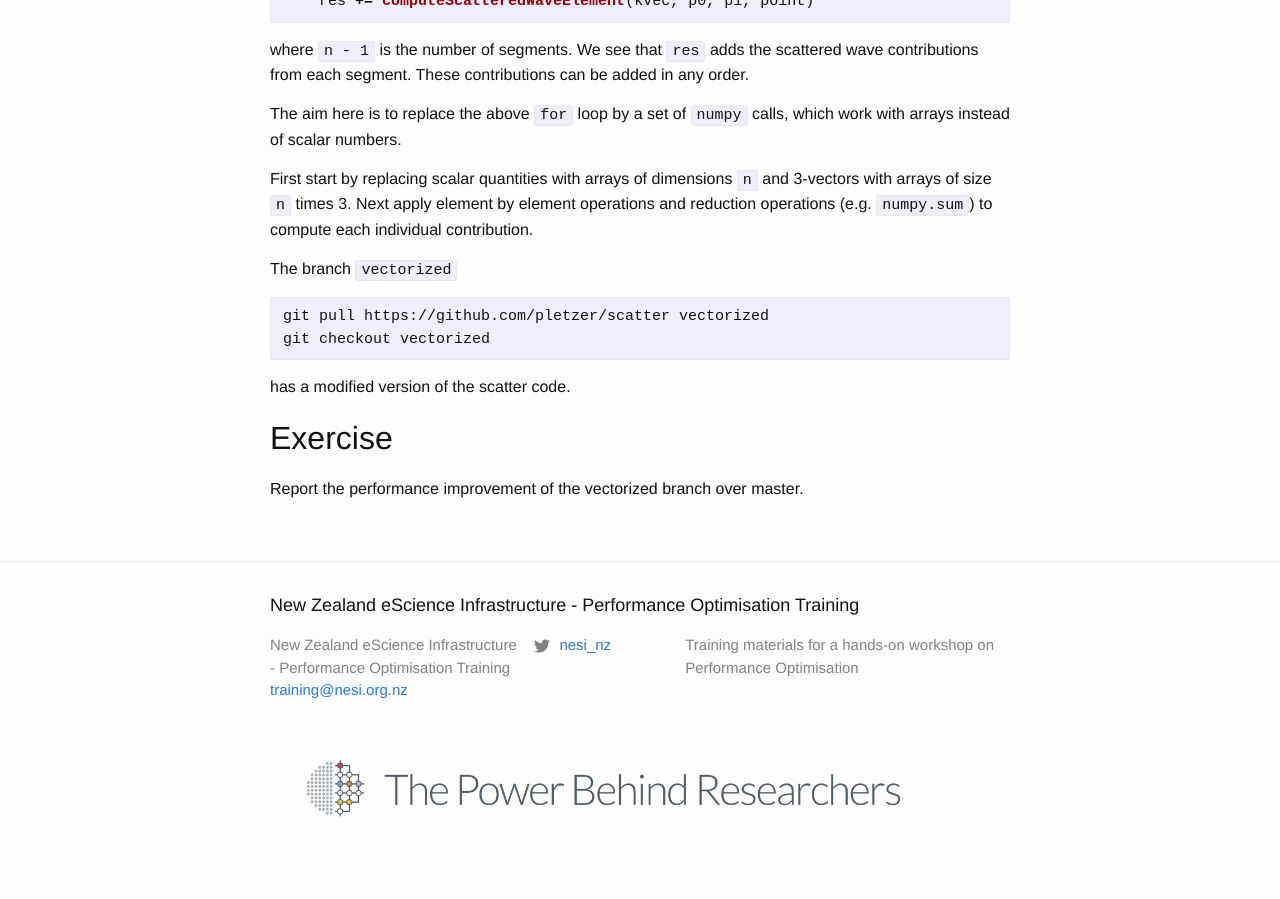
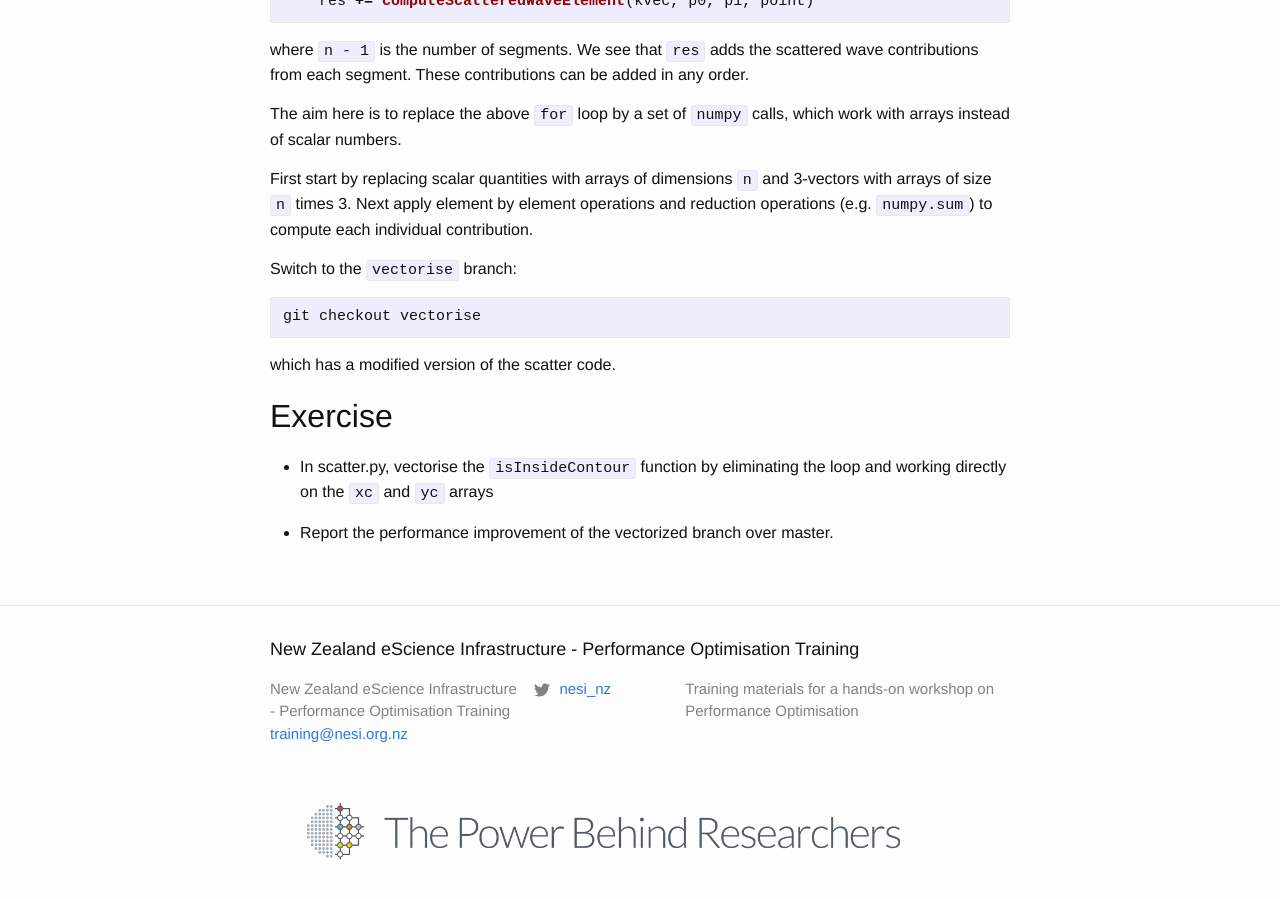
Before and after one commit to nesi/perf-training, a Jekyll site: the page built from _lessons/python-scatter/02-vectorising.md, in a window 1280 px wide and 900 px high, scrolled down 1893 px. Built offline with Jekyll 4.4.1, drawn with Linux system fonts in a browser that asks for light colours.

Commit message:
ns -> nc, vectorized -> vectorise

````diff
--- a/_lessons/python-scatter/02-vectorising.md
+++ b/_lessons/python-scatter/02-vectorising.md
@@ -58,13 +58,14 @@ The aim here is to replace the above `for` loop by a set of `numpy` calls, which
 
 First start by replacing scalar quantities with arrays of dimensions `n` and 3-vectors with arrays of size `n` times 3. Next apply element by element operations and reduction operations (e.g. `numpy.sum`) to compute each individual contribution.
 
-The branch `vectorized`
+Switch to the `vectorise` branch:
 ```
-git pull https://github.com/pletzer/scatter vectorized
-git checkout vectorized
+git checkout vectorise
 ```
-has a modified version of the scatter code.
+which has a modified version of the scatter code.
 
 ## Exercise
 
-Report the performance improvement of the vectorized branch over master.
+ * In scatter.py, vectorise the `isInsideContour` function by eliminating the loop and working directly on the `xc` and `yc` arrays
+
+ * Report the performance improvement of the vectorized branch over master.
````
Also changed, not shown: _lessons/python-scatter/00-introduction.md (+1 -0 lines), _lessons/python-scatter/01-profiling.md (+2 -2 lines).
